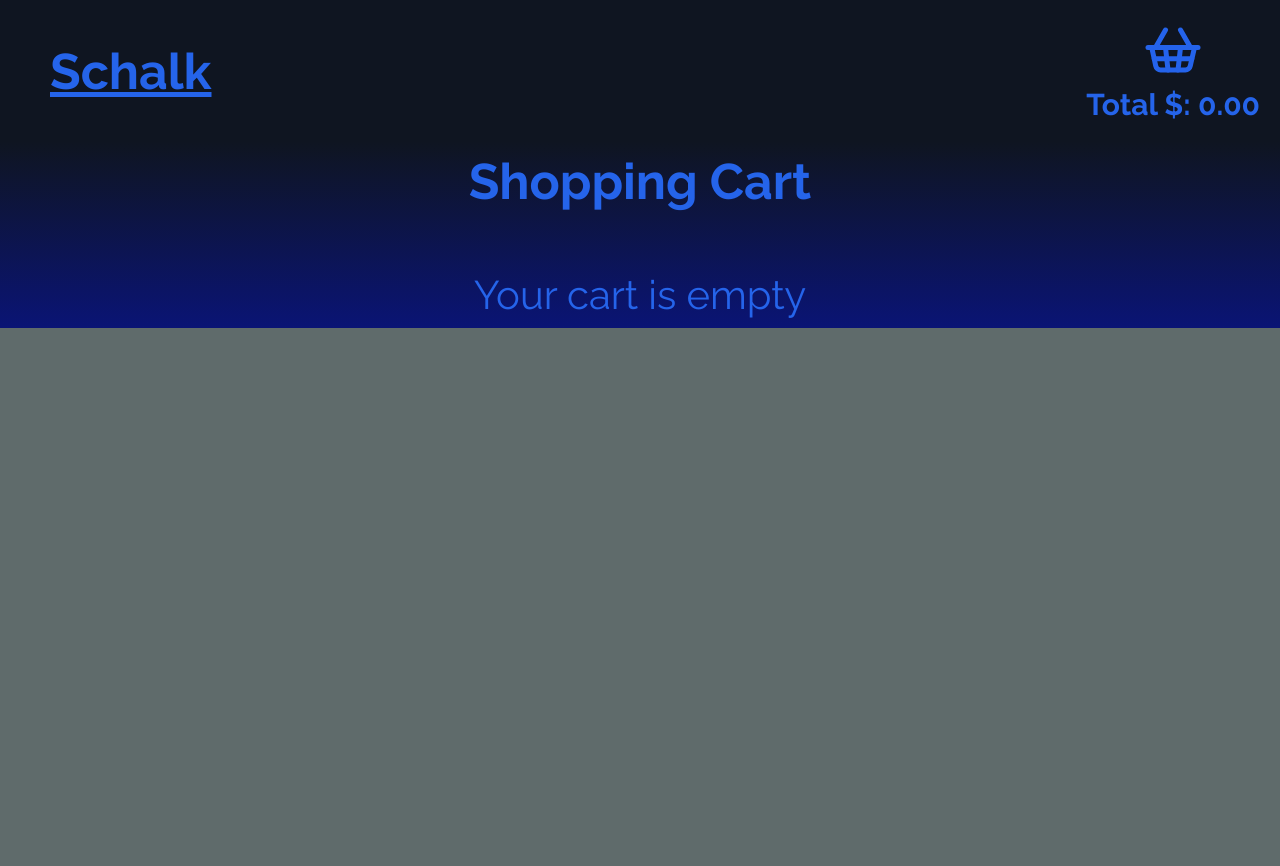
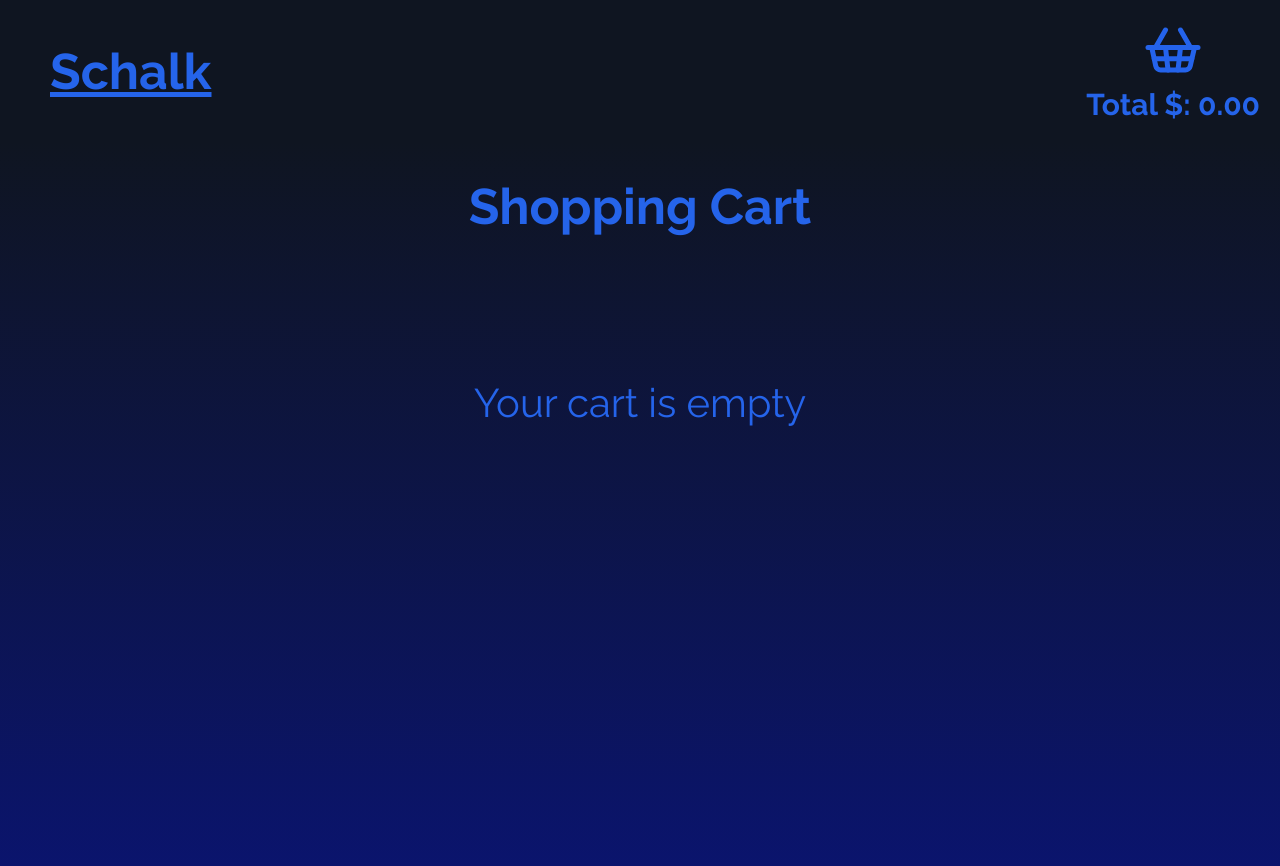
Before and after one commit to ArturLimaMelo/ppi2025, a React (Vite) app: page /cart in a window 1280 px wide. Shown: the top 866 px of the page. Before the commit the page ends 800 px from the top, so only its background shows below. Built offline with nearby package versions, Linux system fonts and the light colour scheme.

Commit message:
Desafio 6

```diff
--- a/src/App.jsx
+++ b/src/App.jsx
@@ -19,7 +19,7 @@ export default function App() {
     const index = prevCart.findIndex((item) => item.id === product.id);
     if (index === -1) return prevCart;
     const newCart = [...prevCart];
-    newCart.splice(index, 1); // remove apenas o primeiro encontrado
+    newCart.splice(index, 1);
     return newCart;
   });
   }
--- a/src/components/etapa2/Cart.jsx
+++ b/src/components/etapa2/Cart.jsx
@@ -2,52 +2,79 @@ import styles from "./Cart.module.css";
 import { useState } from "react";
 
 export function Cart({ cart, removeFromCart, addToCart }) {
-  const [qty, setQty] = useState(1);
-  const [added, setAdded] = useState(false);
+  const productMap = {};
+  cart.forEach((product) => {
+    if (productMap[product.id]) {
+      productMap[product.id].qty += 1;
+    } else {
+      productMap[product.id] = { ...product, qty: 1 };
+    }
+  });
+
+  const uniqueProducts = Object.values(productMap);
 
   return (
     <div className={styles.cart}>
-      <h2>Shopping Cart</h2>
-      {cart.length === 0 ? (
-        <p>Your cart is empty</p>
+      <h2 className={styles.title}>Shopping Cart</h2>
+      {uniqueProducts.length === 0 ? (
+        <p className={styles.empty}>Your cart is empty</p>
       ) : (
-        <ul>
-          {cart.map((product, index) => (
-            <li key={index}>
+        <>
+          <ul className={styles.cartList}>
+            {uniqueProducts.map((product) => (
+              <li key={product.id}>
                 <div className={styles.cartItem}>
                   <img src={product.thumbnail} alt={product.title} />
                   <h3>{product.title}</h3>
                   <button
+                    onClick={() => removeFromCart(product)}
+                    disabled={product.qty === 1}
+                  >
+                    -
+                  </button>
+                  <p>{product.qty}</p>
+                  <button onClick={() => addToCart(product)}>+</button>
+                  <p>${(product.price * product.qty).toFixed(2)}</p>
+                  <button
                     onClick={() => {
-                    if (qty > 0) {
-                      setQty(qty - 1);
+                      for (let i = 0; i < product.qty; i++) {
                         removeFromCart(product);
-                      if (qty === 1) {
-                        setAdded(false);
-                      }
                       }
                     }}
                   >
-                  -
+                    Remove
                   </button>
-                <p>{qty}</p>
-                <button
-                  onClick={() => {
-                    setQty(qty + 1);
-                    if (!added) {
-                      setAdded(true);
-                    }
-                    addToCart(product);
-                  }}
-                >
-                  +
-                </button>
-                <p>${(product.price * qty).toFixed(2)}</p>
-                <button onClick={() => removeFromCart(product)}>Remove</button>
                 </div>
               </li>
             ))}
           </ul>
+          <div className={styles.checkout}>
+            <h1>Resumo: </h1> <br />
+            <ul>
+              {uniqueProducts.map((product) => (
+                <li
+                  key={product.id}
+                  style={{ fontSize: "2rem", marginBottom: "1rem" }}
+                >
+                  <strong>{product.title}</strong> — {product.qty}x — $
+                  {(product.price * product.qty).toFixed(2)}
+                </li>
+              ))}
+            </ul>{" "}
+            <br />
+            <h3>
+              Total: $
+              {uniqueProducts
+                .reduce(
+                  (total, product) => total + product.price * product.qty,
+                  0
+                )
+                .toFixed(2)}
+            </h3>{" "}
+            <br />
+            <button>Continuar</button>
+          </div>
+        </>
       )}
     </div>
   );
--- a/src/components/etapa2/Cart.module.css
+++ b/src/components/etapa2/Cart.module.css
@@ -1,5 +1,5 @@
 .cart {
-  display: flex;
+  display: grid;
   flex-direction: column;
   gap: 1rem;
   padding: 1rem;
@@ -10,14 +10,24 @@
     rgba(15, 21, 33, 255) 0%,
     rgba(10, 20, 117, 255) 100%
   );
-  height: auto;
+  min-height: 100vh;
+  grid-template-columns: repeat(auto-fit, minmax(30rem, 1fr));
+  grid-template-rows: repeat(auto-fit, min-content);
   color: rgb(37, 100, 234);
+  grid-template-areas:
+    "title title"
+    "main checkout";
+    grid-template-columns: 70vw 25vw;
+    grid-template-rows: 20rem auto;
+
 }
-
-.cart h2 {
+.title {
   font-size: 5rem;
   font-weight: bold;
   margin-bottom: 5rem;
+  grid-area: title;
+  text-align: center;
+  height: 10rem;
 }
 
 .cart h3 {
@@ -47,10 +57,33 @@
     flex-direction: row;
     justify-content: space-between;
     align-items: center;
-    width: 80vw;
+    width: 100%;
     padding: 0.5rem;
     background-color: rgb(17, 31, 80);
     border: 1px solid rgb(32, 59, 156);
     border-radius: 8px;
     margin-bottom: 2rem;
 }
+
+.checkout {
+  grid-area: checkout;
+  align-self: start;
+  padding-left: 2rem;
+}
+.checkout h3 {
+  font-size: 2rem;
+  font-weight: bold;
+}
+
+
+
+.cartList {
+  grid-area: main;
+  align-self: start;
+}
+.empty {
+  text-align: center;
+  grid-area: title;
+  margin-top: 30rem;
+
+}
--- a/src/components/etapa2/Product.module.css
+++ b/src/components/etapa2/Product.module.css
@@ -24,7 +24,7 @@
 }
 
 .productPrice {
-  font-size: 1rem;
+  font-size: 2rem;
   color: rgb(37, 100, 234);
   font-weight: bold;
   margin: 8px 0;
@@ -52,3 +52,17 @@
   gap: 1rem;
   border: none;
 }
+.productQty button {
+
+  background-color: rgb(23, 54, 121);
+  color: rgb(37, 100, 234);
+  border: none;
+  padding: 4px 8px;
+  border-radius: 4px;
+  cursor: pointer;
+  font-size: 1rem;
+}
+
+.productQty button:hover {
+  background-color: rgb(17, 59, 151);
+}
--- a/src/components/etapa2/ProductList.module.css
+++ b/src/components/etapa2/ProductList.module.css
@@ -10,6 +10,7 @@
   );
     font-size: 3rem;
     color: rgb(37, 100, 234);
+    min-height: 100vh;
 }
 .main {
     display: flex;
```
Lines whose indentation alone changed are shown as unchanged.
